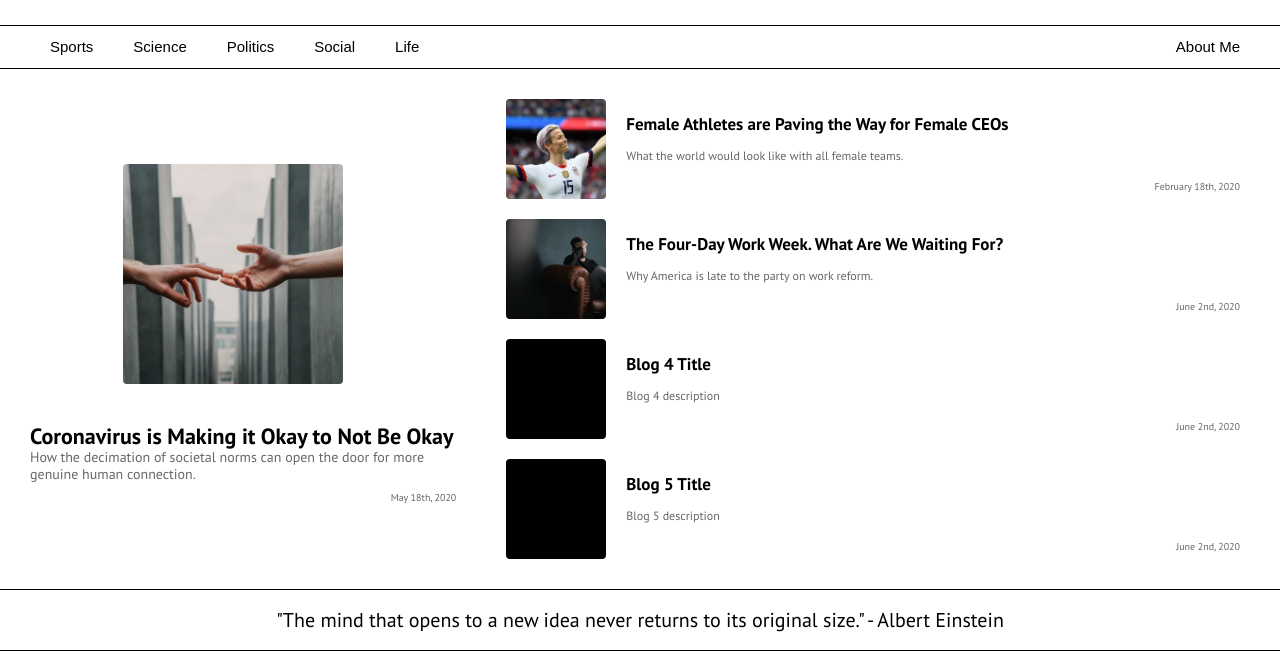
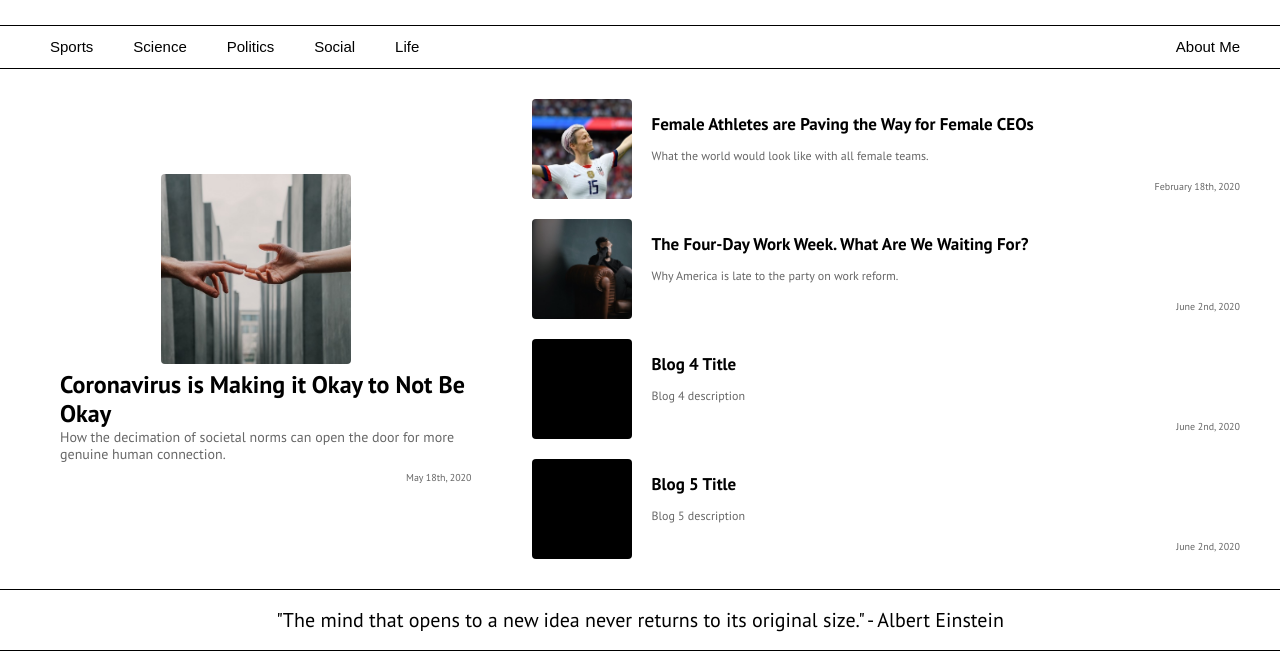
Before and after one commit to campbeljc/blog, a plain HTML site: page index.html in a window 1280 px wide. Shown: the part 135-800 px from the top of the page. Drawn offline with nearby package versions, Linux system fonts and the light colour scheme; a web font is replaced by a local one.

Commit message:
Add files via upload

```diff
--- a/styles.css
+++ b/styles.css
@@ -74,17 +74,19 @@ a:hover{
 	/*font-family: 'Fredericka the Great', cursive;*/
 }
 
+.featured{
+	display:flex;
+	flex-direction: row;
+}
+
 .grid-wrapper{
+	/*align-self:center;*/
 	margin:20px;
 	width:100%;
 	display:grid;
 	grid-template-columns: repeat(auto-fill, minmax(400px, 1fr));
 }
 
-.featured{
-	display:flex;
-	flex-direction: row;
-}
 
 .box img{
 	height: 100px;
@@ -180,24 +182,28 @@ a:hover{
 
 .big{
 	width:60%;
+	height:100%;
 	display:grid;
 	grid-template-columns: 1fr;
 	grid-template-rows: 1fr 65px 40px 15px;
 	/*padding:20px;*/
-	margin-top:15px;
-	margin-bottom:5px;
+	margin:30px;
+	margin-right: 20px;
+	margin-right: 20px;
 	align-self:center;
-}
-
-#featured_img{
-	height:220px;
-	width:220px;
 }
 
 #featured_imageLink{
 	grid-column:1/2;
 	grid-row:1/2;
 	justify-self:center;
+}
+
+#featured_img{
+	height:190px;
+	width:190px;
+	object-fit: cover;
+	justify-self: center;
 }
 
 #featured_title{
@@ -224,7 +230,7 @@ a:hover{
 }
 
 .big h3{
-	font-size: 22px;
+	font-size: 24px;
 /*	margin:0px 20px;*/
 }
 
```
